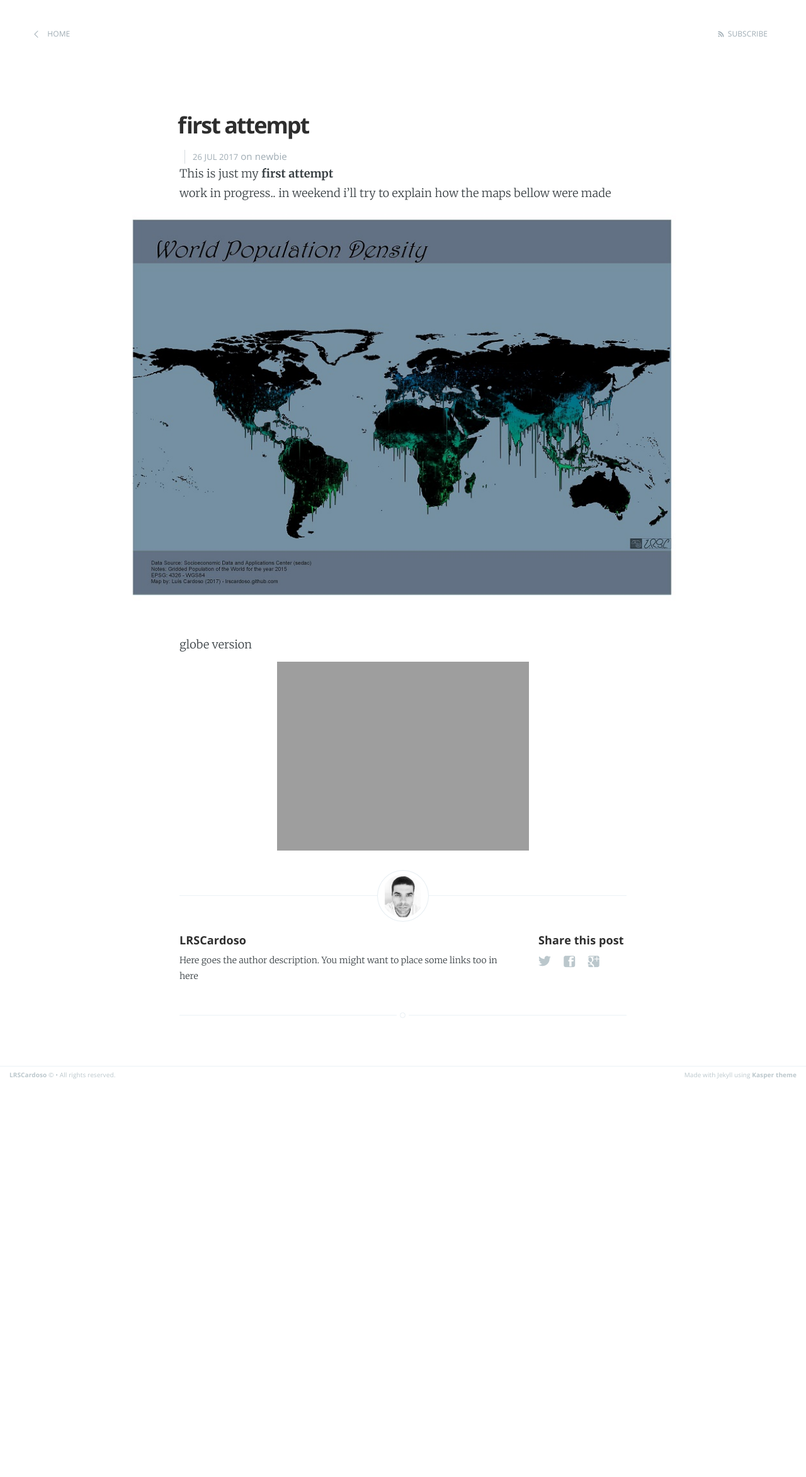
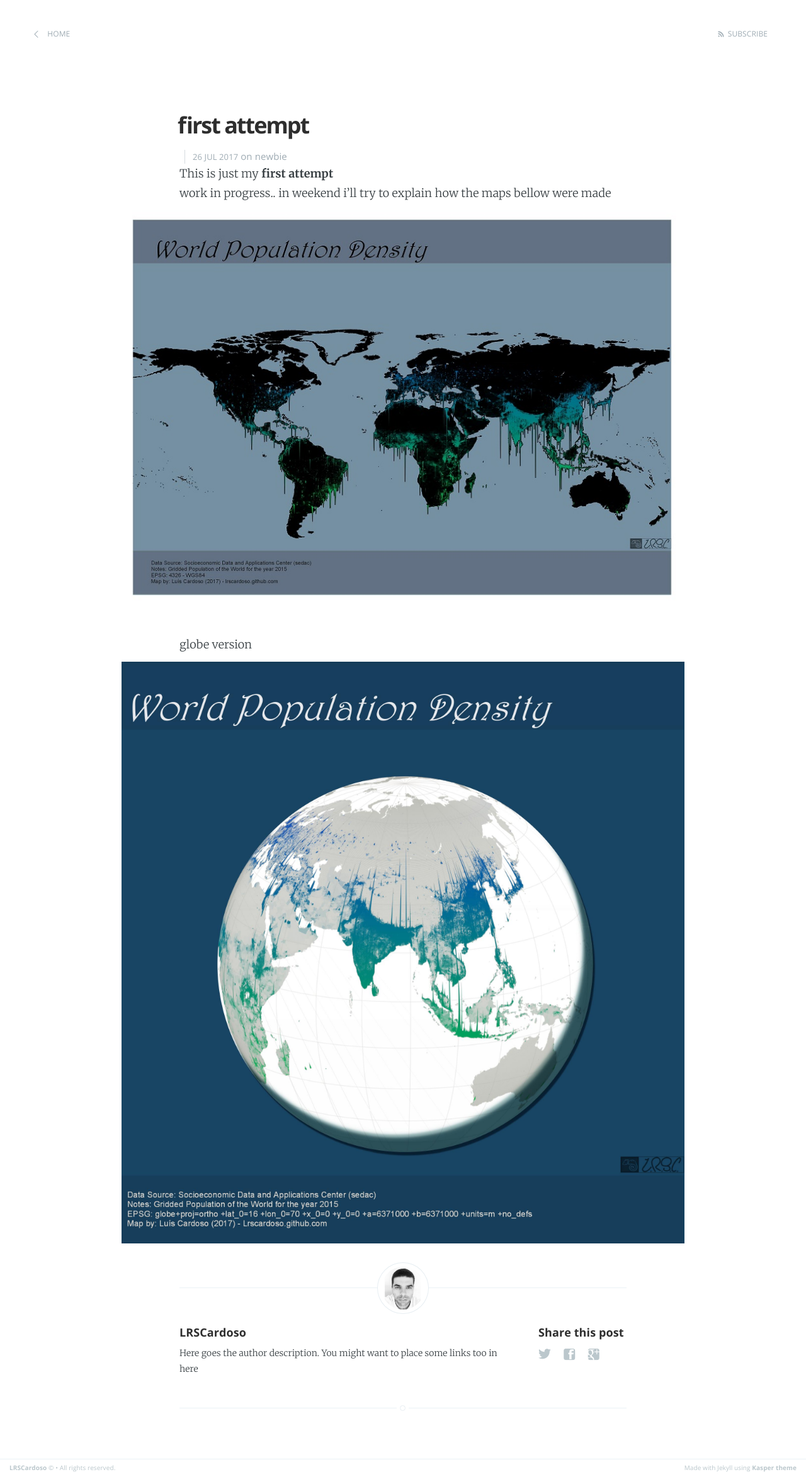
Before and after one commit to LRSCardoso/LRSCardoso.github.io, a Jekyll site: the page built from _posts/2017-07-26-my-first-attempt.md, in a window 1280 px wide. Shown: the whole page at 63% size. Built offline with Jekyll 4.4.1, drawn with Linux system fonts in a browser that asks for light colours; before the commit the page ends 1722 px from its top, so only the background shows below that.

Commit message:
Update 2017-07-26-my-first-attempt.md

```diff
--- a/_posts/2017-07-26-my-first-attempt.md
+++ b/_posts/2017-07-26-my-first-attempt.md
@@ -12,4 +12,4 @@
 ![Alt Text](http://LRSCardoso.github.io/mapa_linhas_populacao_lt.jpg)
 <br>
 globe version
-![Alt Text](http://LRSCardoso.github.io/mapa_linhas_populacao4.jpeg=150x)
+<img src="http://LRSCardoso.github.io/mapa_linhas_populacao4.jpeg" width="200" height="200" />
```
